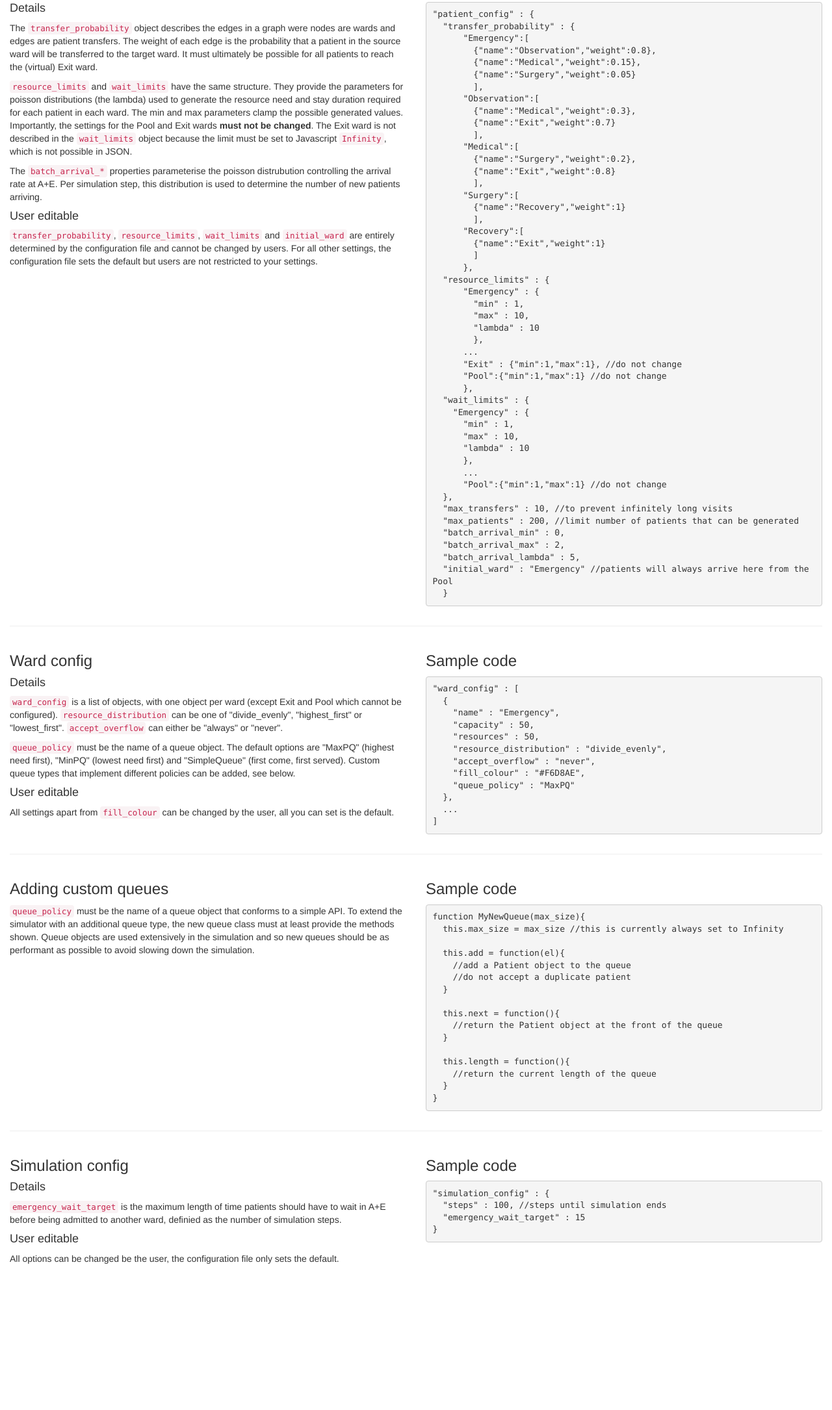
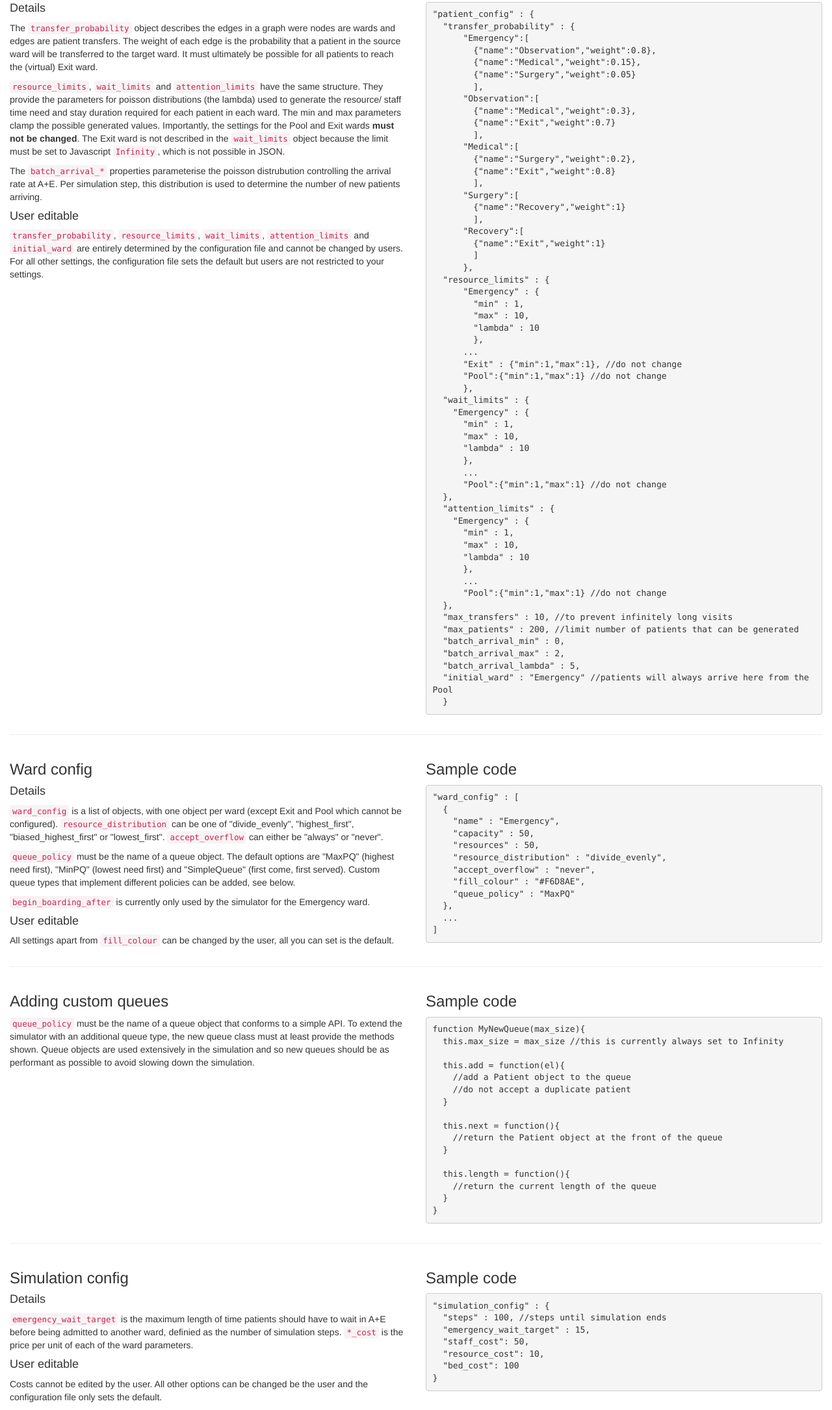
Before and after one commit to KHP-Informatics/patient-flow-simulator, a plain HTML site: page developer.html in a window 1280 px wide. Shown: the part 883-3053 px from the top of the page at 65% size. Before the commit the page ends 2840 px from the top, so only its background shows below. Drawn offline with Linux system fonts and the light colour scheme; a script that the page names is missing.

Commit message:
update docs

```diff
--- a/developer.html
+++ b/developer.html
@@ -88,13 +88,13 @@
 <h4>Details</h4>
 <p>The <code>transfer_probability</code> object describes the edges in a graph were nodes are wards and edges are patient transfers. The weight of each edge is the probability that a patient in the source ward will be transferred to the target ward. It must ultimately be possible for all patients to reach the (virtual) Exit ward. </p>
 
-<p><code>resource_limits</code> and <code>wait_limits</code> have the same structure. They provide the parameters for poisson distributions (the lambda) used to generate the resource need and stay duration required for each patient in each ward. The min and max parameters clamp the possible generated values. Importantly, the settings for the Pool and Exit wards <b>must not be changed</b>. The Exit ward is not described in the <code>wait_limits</code> object because the limit must be set to Javascript <code>Infinity</code>, which is not possible in JSON.</p>
+<p><code>resource_limits</code>, <code>wait_limits</code> and <code>attention_limits</code> have the same structure. They provide the parameters for poisson distributions (the lambda) used to generate the resource/ staff time need and stay duration required for each patient in each ward. The min and max parameters clamp the possible generated values. Importantly, the settings for the Pool and Exit wards <b>must not be changed</b>. The Exit ward is not described in the <code>wait_limits</code> object because the limit must be set to Javascript <code>Infinity</code>, which is not possible in JSON.</p>
 
 <p>The <code>batch_arrival_*</code> properties parameterise the poisson distrubution controlling the arrival rate at A+E. Per simulation step, this distribution is used to determine the number of new patients arriving.</p>
 
 <h4>User editable</h4>
 
-<p><code>transfer_probability</code>, <code>resource_limits</code>, <code>wait_limits</code> and <code>initial_ward</code> are entirely determined by the configuration file and cannot be changed by users. For all other settings, the configuration file sets the default but users are not restricted to your settings.</p>
+<p><code>transfer_probability</code>, <code>resource_limits</code>, <code>wait_limits</code>, <code>attention_limits</code> and <code>initial_ward</code> are entirely determined by the configuration file and cannot be changed by users. For all other settings, the configuration file sets the default but users are not restricted to your settings.</p>
 
   </div>
   <div class="col-md-6">
@@ -140,6 +140,15 @@
       ...
       "Pool":{"min":1,"max":1} //do not change
   },
+  "attention_limits" : {
+    "Emergency" : {
+      "min" : 1,
+      "max" : 10,
+      "lambda" : 10
+      },
+      ...
+      "Pool":{"min":1,"max":1} //do not change
+  },
   "max_transfers" : 10, //to prevent infinitely long visits
   "max_patients" : 200, //limit number of patients that can be generated
   "batch_arrival_min" : 0,
@@ -157,9 +166,11 @@
   <div class="col-md-6">
   <h3>Ward config</h3>
 <h4>Details</h4>
-<p><code>ward_config</code> is a list of objects, with one object per ward (except Exit and Pool which cannot be configured). <code>resource_distribution</code> can be one of "divide_evenly", "highest_first" or "lowest_first". <code>accept_overflow</code> can either be "always" or "never".</p>
+<p><code>ward_config</code> is a list of objects, with one object per ward (except Exit and Pool which cannot be configured). <code>resource_distribution</code> can be one of "divide_evenly", "highest_first", "biased_highest_first" or "lowest_first". <code>accept_overflow</code> can either be "always" or "never".</p>
 
 <p><code>queue_policy</code> must be the name of a queue object. The default options are "MaxPQ" (highest need first), "MinPQ" (lowest need first) and "SimpleQueue" (first come, first served). Custom queue types that implement different policies can be added, see below.</p>
+
+<p><code>begin_boarding_after</code> is currently only used by the simulator for the Emergency ward.</p>
 
 <h4>User editable</h4>
 <p>All settings apart from <code>fill_colour</code> can be changed by the user, all you can set is the default.</p>
@@ -220,16 +231,19 @@
 <h3>Simulation config</h3>
 
 <h4>Details</h4>
-<code>emergency_wait_target</code> is the maximum length of time patients should have to wait in A+E before being admitted to another ward, definied as the number of simulation steps.
+<p><code>emergency_wait_target</code> is the maximum length of time patients should have to wait in A+E before being admitted to another ward, definied as the number of simulation steps. <code>*_cost</code> is the price per unit of each of the ward parameters. </p>
 
 <h4>User editable</h4>
-<p>All options can be changed be the user, the configuration file only sets the default.</p>
+<p>Costs cannot be edited by the user. All other options can be changed be the user and the configuration file only sets the default.</p>
   </div>
   <div class="col-md-6">
   <h3>Sample code</h3>
 <pre><code>"simulation_config" : {
   "steps" : 100, //steps until simulation ends
-  "emergency_wait_target" : 15
+  "emergency_wait_target" : 15,
+  "staff_cost": 50,
+  "resource_cost": 10,
+  "bed_cost": 100
 }
 </code></pre>
   </div>
```
Also changed, not shown: docs.html (+1 -1 lines).
